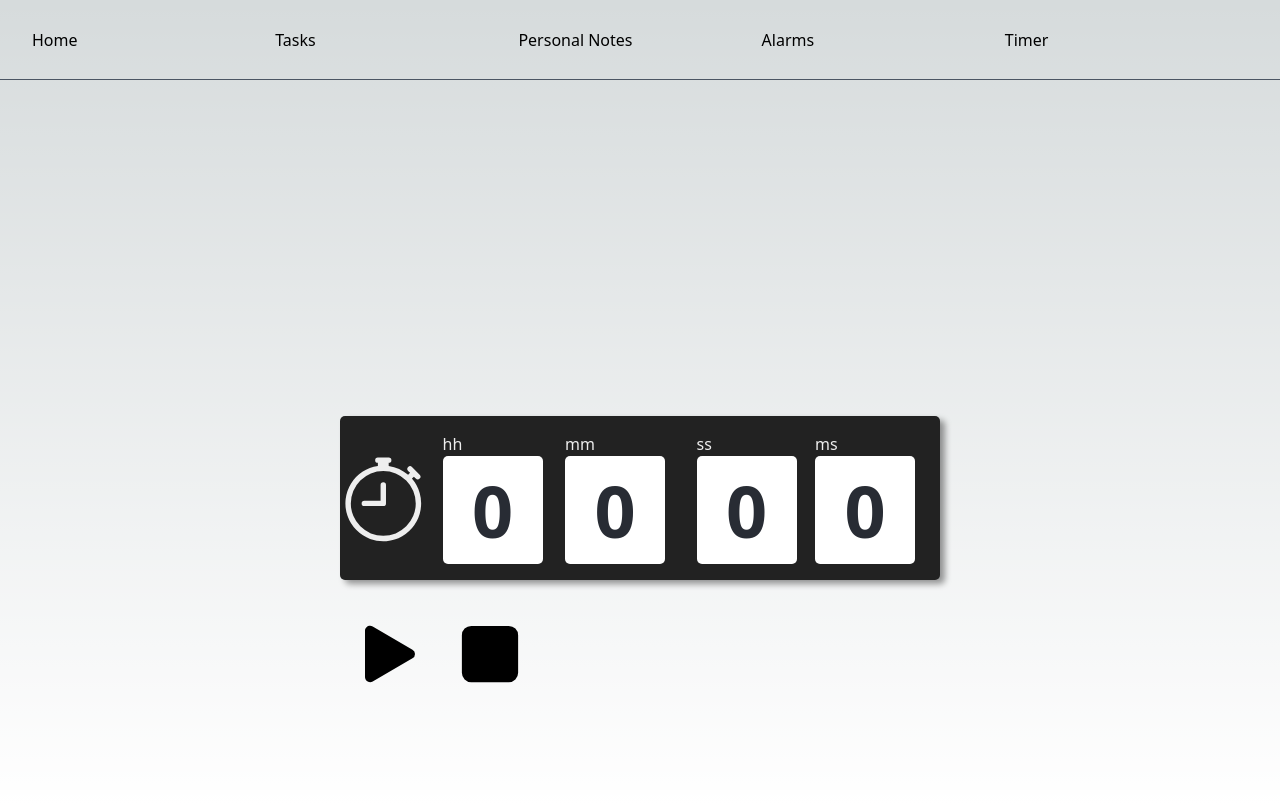
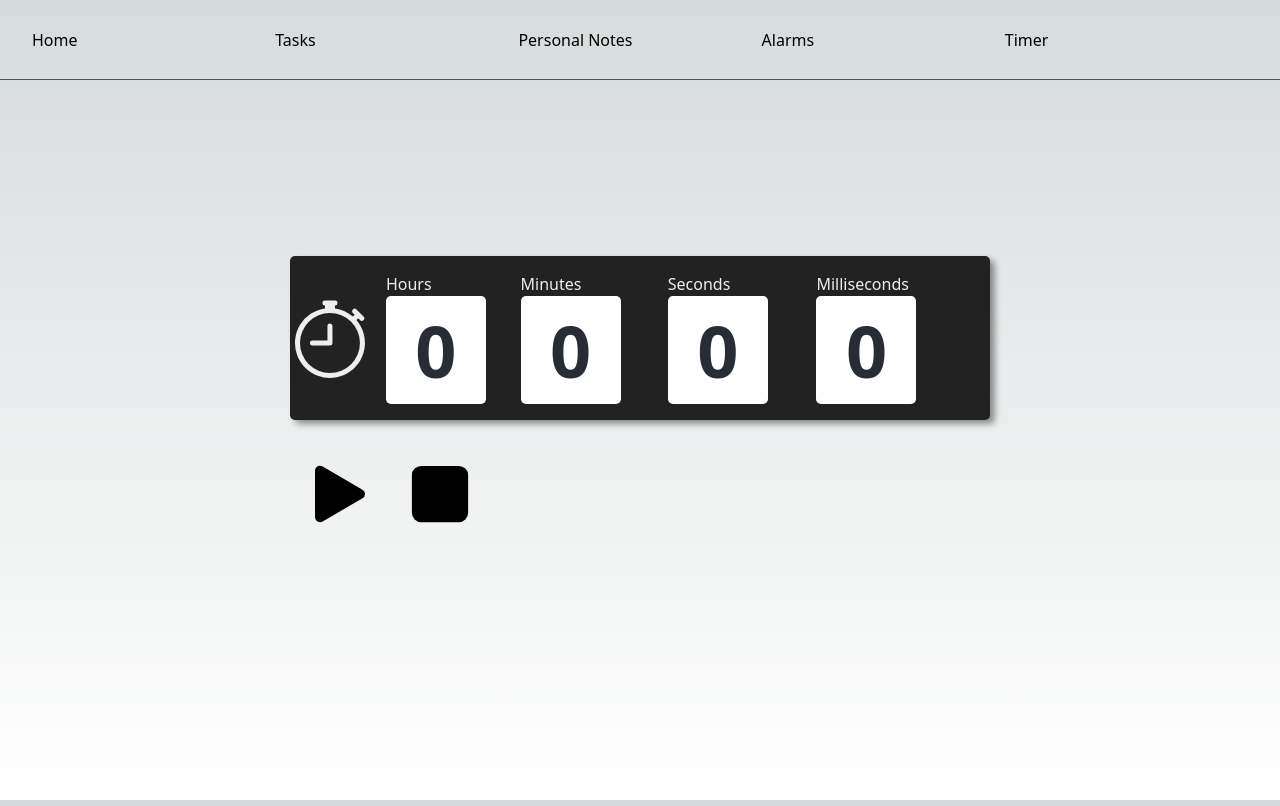
Before and after one commit to gabogomes/plm-next-ui, a Next.js app: page /timer in a window 1280 px wide. Built offline with nearby package versions, Linux system fonts and the light colour scheme; no server answers.

Commit message:
fix: fixing the bug for zeros in times, was giving us a NaN instead of 0.

```diff
--- a/src/components/timer/TimerBox.tsx
+++ b/src/components/timer/TimerBox.tsx
@@ -5,8 +5,8 @@ import styled from 'styled-components'
 import { TimerBoxProps } from '@/types'
 
 const TimerWrapper = styled.div`
-  margin-top: 30vh;
-  width: 600px;
+  margin-top: 10vh;
+  width: 700px;
   margin-left: auto;
   margin-right: auto;
   background-color: #222;
@@ -55,19 +55,19 @@ const TimerBox: React.FC<TimerBoxProps> = ({
     <TimerWrapper>
       <BsStopwatch className="stop-watch" />
       <div className="d-flex flex-column">
-        <label>hh</label>
+        <label>Hours</label>
         <input type="text" value={hours} onChange={changeHours} />
       </div>
       <div className="d-flex flex-column">
-        <label>mm</label>
+        <label>Minutes</label>
         <input type="text" value={minutes} onChange={changeMinutes} />
       </div>
       <div className="d-flex flex-column">
-        <label>ss</label>
+        <label>Seconds</label>
         <input type="text" value={seconds} onChange={changeSeconds} />
       </div>
       <div className="d-flex flex-column">
-        <label>ms</label>
+        <label>Milliseconds</label>
         <input type="text" value={milliseconds} readOnly />
       </div>
     </TimerWrapper>
--- a/src/components/timer/TimerComponent.tsx
+++ b/src/components/timer/TimerComponent.tsx
@@ -73,15 +73,18 @@ const CountdownTimer = () => {
   }
 
   const changeSeconds = (e: TimerEventChange) => {
-    setSeconds(parseInt(e.target.value, 10))
+    const parsedSeconds = parseInt(e.target.value, 10)
+    setSeconds(isNaN(parsedSeconds) ? 0: parsedSeconds)
   }
 
   const changeMinutes = (e: TimerEventChange) => {
-    setMinutes(parseInt(e.target.value, 10))
+    const parsedMinutes = parseInt(e.target.value, 10)
+    setMinutes(isNaN(parsedMinutes) ? 0 : parsedMinutes)
   }
 
   const changeHours = (e: TimerEventChange) => {
-    setHours(parseInt(e.target.value, 10))
+    const parsedHours = parseInt(e.target.value, 10)
+    setHours(isNaN(parsedHours) ? 0 : parsedHours)
   }
 
   return (
```
